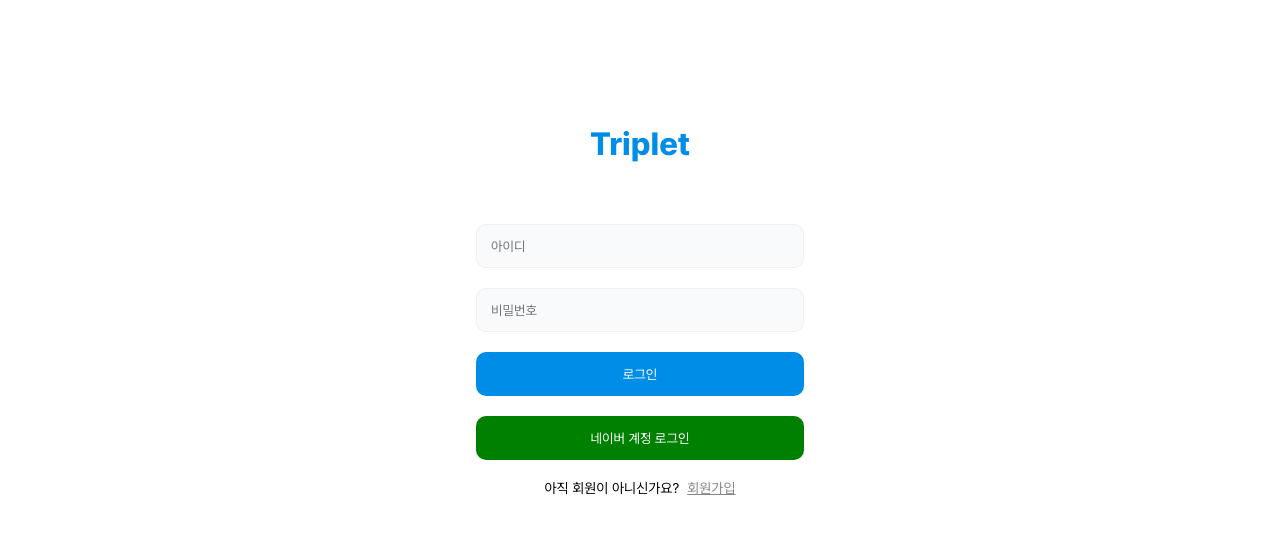
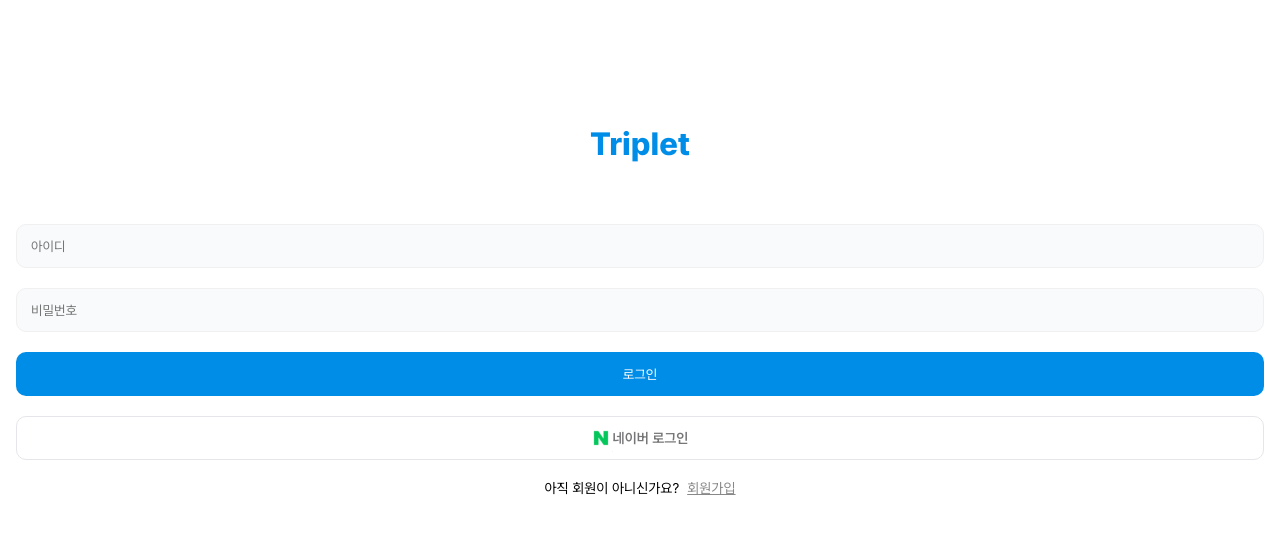
Before and after one commit to lshyunee/Triplet, a React (Create React App) app in the folder triplet/: page /login in a window 1280 px wide. Shown: the top 534 px of the page. Built offline with nearby package versions, Linux system fonts and the light colour scheme; a web font is replaced by a local one.

Commit message:
Fix : 로그인 창 CSS 수정

```diff
--- a/triplet/src/pages/user/login/LoginPage.tsx
+++ b/triplet/src/pages/user/login/LoginPage.tsx
@@ -9,6 +9,8 @@
 
 import ErrorModal from '../../../components/modal/ErrorModal';
 import CompleteModal from '../../../components/modal/CompleteModal';
+
+import { ReactComponent as NaverLogo } from '../../../assets/login/naver.svg';
 
 const TitleP = styled.p`
     font-size : 32px;
@@ -23,6 +25,7 @@
 `
 
 const BigDiv = styled.div`
+    padding : 0 16px;
     display:flex;
     justify-content : center;
     align-items : center;
@@ -41,7 +44,7 @@
 `;
 
 const LoginInput = styled.input`
-    width:328px;
+    width:100%;
     height:44px;
     border-radius : 10px;
     background-color : #F9FAFC;
@@ -52,7 +55,7 @@
 `;
 
 const LoginBtn = styled.button`
-    width:328px;
+    width:100%;
     height:44px;
     color : white;
     background-color : #008DE7;
@@ -64,15 +67,20 @@
 `;
 
 const NaverLoginBtn = styled.button`
-    width:328px;
+    width:100%;
     height:44px;
-    color : white;
-    background-color : green;
+    color : #767678;
+    background-color : #FFFFFF;
     border-radius : 10px;
-    border : none;
+    border : 1px solid #E6E6EA;
     box-sizing: border-box;
     margin-bottom : 20px;
     padding : 14px;
+    display : flex;
+    justify-content : center;
+    align-items : center;
+    font-size : 14px;
+    font-weight : 600;
 `;
 
 const SignupDiv = styled.div`
@@ -183,7 +191,7 @@
             <LoginInput type="text" placeholder='아이디' {...id} />
             <LoginInput type="password" placeholder='비밀번호' {...pw} />
             <LoginBtn onClick={handleLogin}>로그인</LoginBtn>
-            <NaverLoginBtn onClick={handleNaverLogin}>네이버 계정 로그인</NaverLoginBtn>
+            <NaverLoginBtn onClick={handleNaverLogin}><NaverLogo/>네이버 로그인</NaverLoginBtn>
             <SignupDiv>
                 <SignupP>아직 회원이 아니신가요?</SignupP>
                 <StyledLink to="/signup">
```
Also changed, not shown: triplet/src/assets/login/naver.svg (added).
